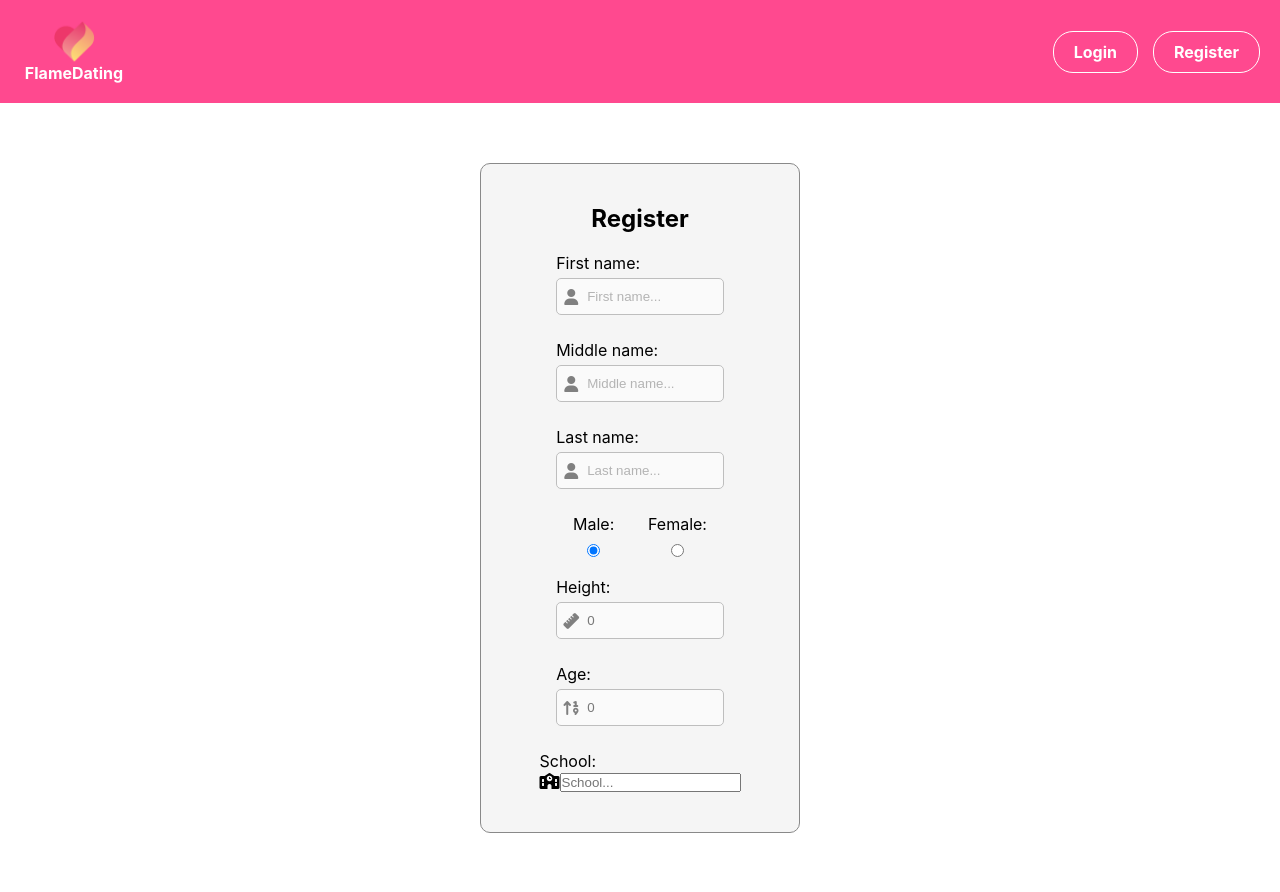
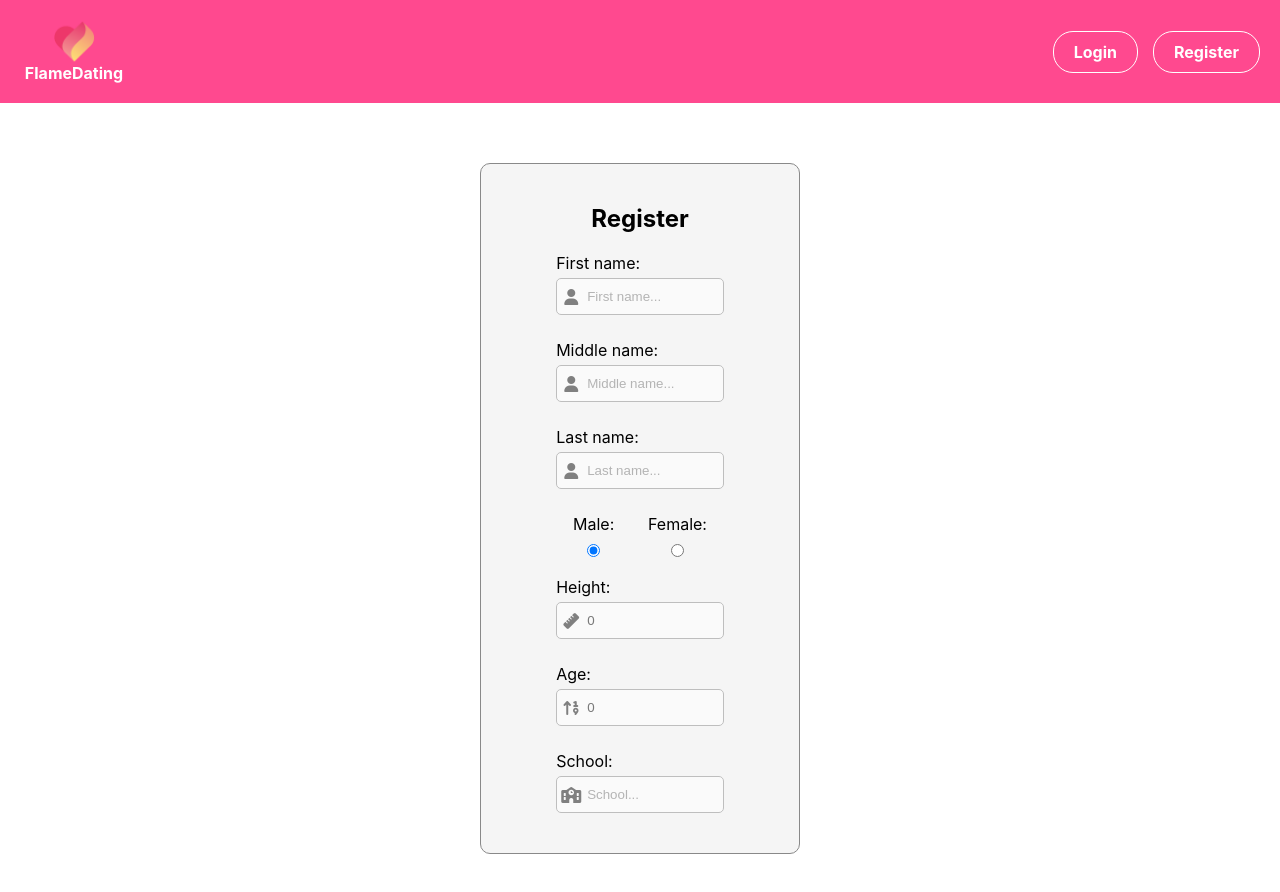
Before and after one commit to ivangeorgiev34/FlameDating, a React (Create React App) app: page /register in a window 1280 px wide. Shown: the top 892 px of the page. Built offline with nearby package versions, Linux system fonts and the light colour scheme.

Commit message:
Add schoolInputContainer and schoolContainer classes stylings

```diff
--- a/src/pages/Register/Register.module.scss
+++ b/src/pages/Register/Register.module.scss
@@ -33,7 +33,8 @@
 .middleNameInputContainer,
 .lastNameInputContainer,
 .heightInputContainer,
-.ageInputContainer {
+.ageInputContainer,
+.schoolInputContainer {
   position: relative;
   width: 100%;
   i {
@@ -49,7 +50,8 @@
 .middleNameContainer,
 .lastNameContainer,
 .heightContainer,
-.ageContainer {
+.ageContainer,
+.schoolContainer {
   display: flex;
   flex-flow: column nowrap;
   row-gap: 5px;
```
